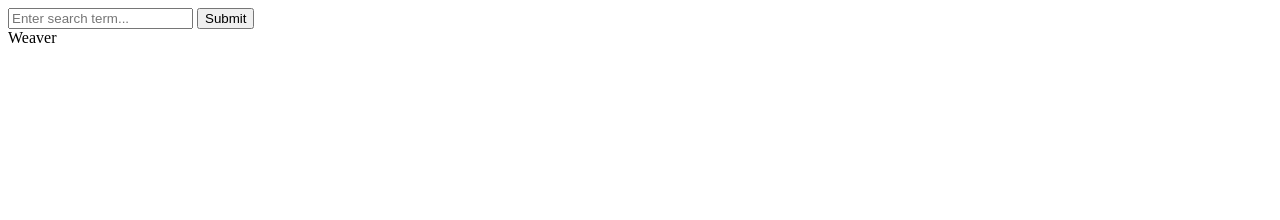
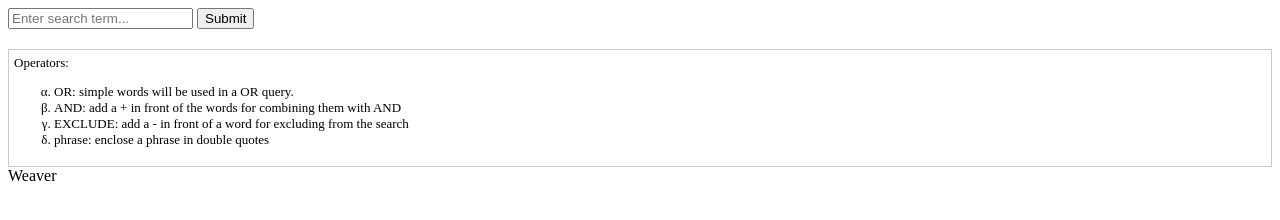
Before and after one commit to winding-lines/weaver, a plain HTML site: page weaver-web/templates/search-form.html in a window 1280 px wide. Drawn offline with Linux system fonts and the light colour scheme.

Commit message:
Describe the query language

```diff
--- a/weaver-web/templates/search-form.html
+++ b/weaver-web/templates/search-form.html
@@ -6,14 +6,39 @@
   <title>Weaver Search</title>
   <style>
     {{inline_css}}
+    .query-help {
+      font-size: small;
+      border: 1px rgba(0,0,0,0.2) solid;
+      margin-top: 20px;
+      padding: 5px;
+      font-weight: lighter;
+    }
+    .query-help li {
+      list-style-type: lower-greek;
+    }
+
+    .search-block {
+      flex-direction: column;
+    }
   </style>
 </head>
 <body>
 <div class="search-form">
-  <form >
-    <input type="text" name="term" placeholder="Enter search term..."/>
-    <input type="submit" name="Search"/>
-  </form>
+  <div class="search-block">
+    <form >
+      <input type="text" name="term" placeholder="Enter search term..."/>
+      <input type="submit" name="Search"/>
+    </form>
+    <div class="query-help">
+      Operators:
+      <ul>
+        <li> OR: simple words will be used in a OR query.</li>
+        <li> AND: add a + in front of the words for combining them with AND</li>
+        <li> EXCLUDE: add a - in front of a word for excluding from the search</li>
+        <li> phrase: enclose a phrase in double quotes</li>
+      </ul>
+    </div>
+  </div>
   <div class="app-name">Weaver</div>
 </div>
 </body>
```
